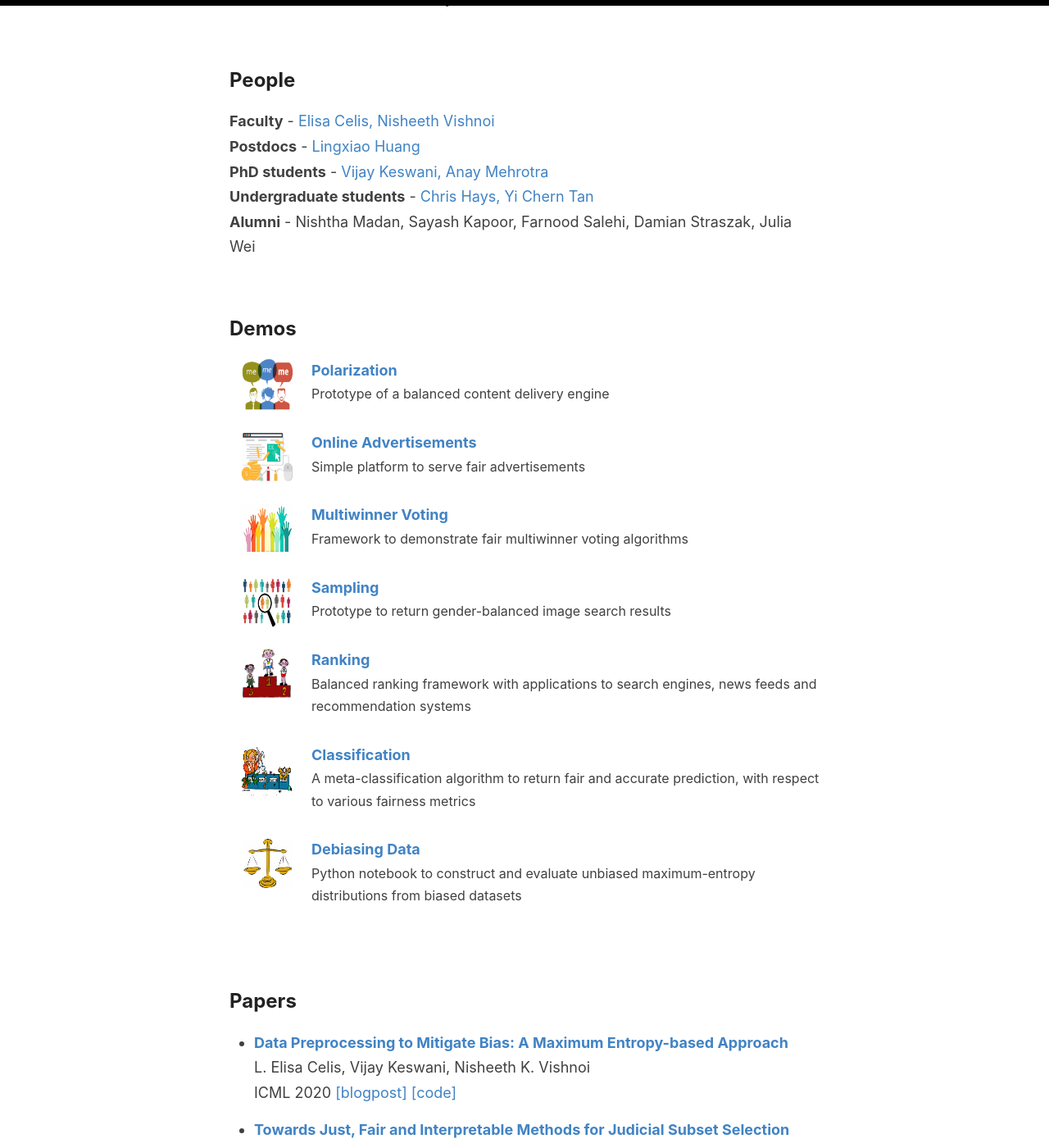
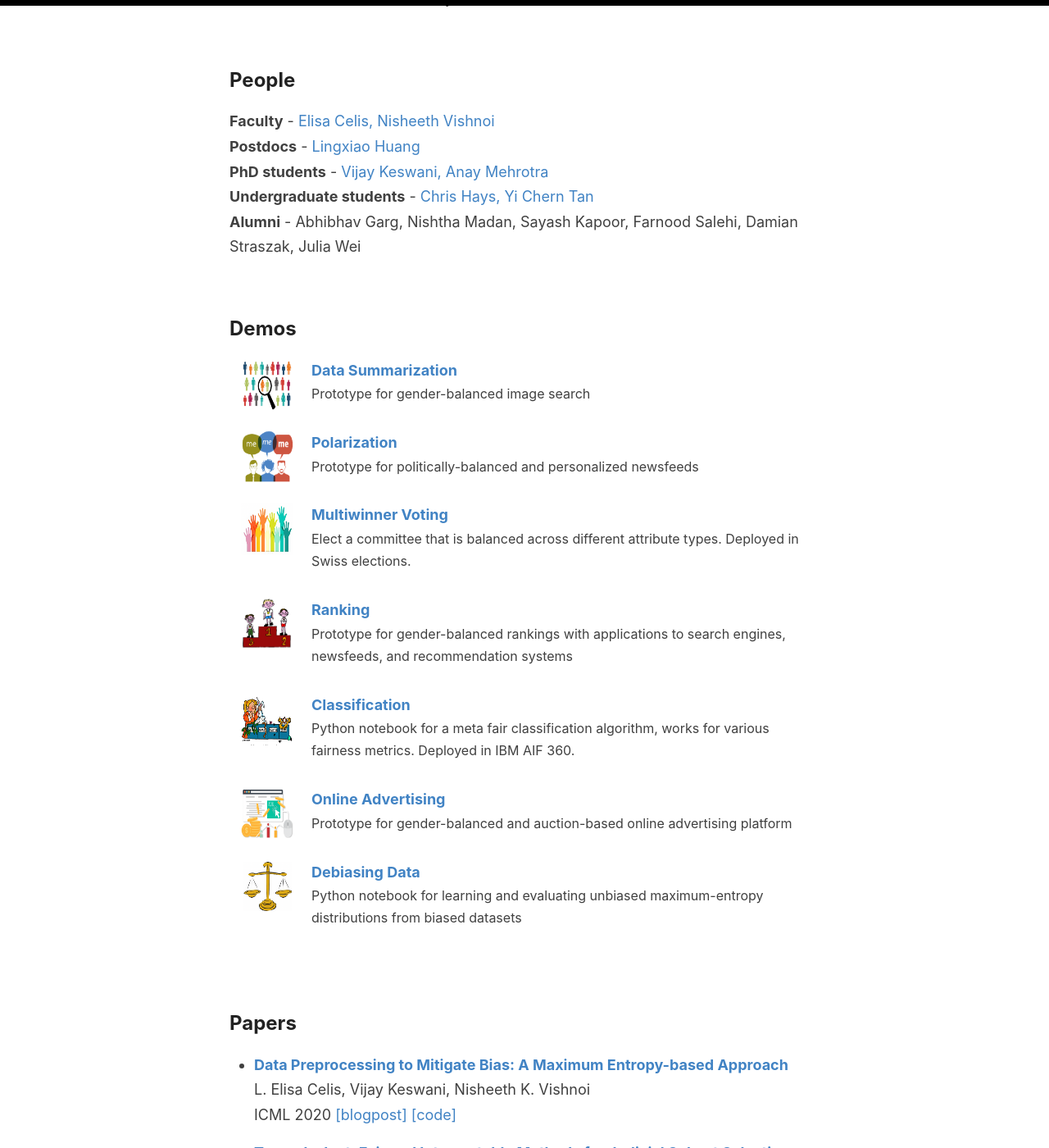
Before and after one commit to controlling-bias/controlling-bias.github.io, a Jekyll site: the page built from index.html, in a window 1280 px wide and 1400 px high, scrolled down 306 px. Shown: the whole window at 82% size. Built offline with Jekyll 4.4.1, drawn with Linux system fonts in a browser that asks for light colours; the list of posts is cut into pages by our own code.

Commit message:
Update _config.yml

```diff
--- a/_config.yml
+++ b/_config.yml
@@ -36,45 +36,46 @@ undergrad:
   - name: Yi Chern Tan
     website: \#
 
-alumni: Nishtha Madan, Sayash Kapoor, Farnood Salehi, Damian Straszak, Julia Wei
+alumni: Abhibhav Garg, Nishtha Madan, Sayash Kapoor, Farnood Salehi, Damian Straszak, Julia Wei
 
 
 
 ###### Demo information
 
 demos:
+
+    - title: Data Summarization
+      description: Prototype for gender-balanced image search
+      website: https://fair-image-search.herokuapp.com/imageDiversity.php
+      image: images/sampling.png
+
     - title: Polarization
-      description: Prototype of a balanced content delivery engine
+      description: Prototype for politically-balanced and personalized newsfeeds
       website: https://fair-personalized-news.herokuapp.com/fast/diversity.php
       image: images/polarization.png
 
-    - title: Online Advertisements
-      description: Simple platform to serve fair advertisements
-      website: https://fair-online-advertising.herokuapp.com
-      image: images/onlineAd.png
-
     - title: Multiwinner Voting
-      description: Framework to demonstrate fair multiwinner voting algorithms
+      description: Elect a committee that is balanced across different attribute types. Deployed in Swiss elections.
       website: https://fair-voting-demo.herokuapp.com
       image: images/voting.png
 
-    - title: Sampling
-      description: Prototype to return gender-balanced image search results
-      website: https://fair-image-search.herokuapp.com/imageDiversity.php
-      image: images/sampling.png
-
     - title: Ranking
-      description: Balanced ranking framework with applications to search engines, news feeds and recommendation systems
+      description: Prototype for gender-balanced rankings with applications to search engines, newsfeeds, and recommendation systems
       website: http://balanced-ranking.herokuapp.com
       image: images/ranking.png
 
     - title: Classification
-      description: A meta-classification algorithm to return fair and accurate prediction, with respect to various fairness metrics
+      description: Python notebook for a meta fair classification algorithm, works for various fairness metrics. Deployed in IBM AIF 360.
       website: https://github.com/Trusted-AI/AIF360/blob/master/examples/demo_meta_classifier.ipynb
       image: images/classification.png
 
+    - title: Online Advertising
+      description: Prototype for gender-balanced and auction-based online advertising platform
+      website: https://fair-online-advertising.herokuapp.com
+      image: images/onlineAd.png
+
     - title: Debiasing Data
-      description: Python notebook to construct and evaluate unbiased maximum-entropy distributions from biased datasets
+      description: Python notebook for learning and evaluating unbiased maximum-entropy distributions from biased datasets
       website: https://github.com/vijaykeswani/Fair-Max-Entropy-Distributions/blob/master/FairMaxEnt-expts-1.ipynb
       image: images/rebalancing.png
 
```
